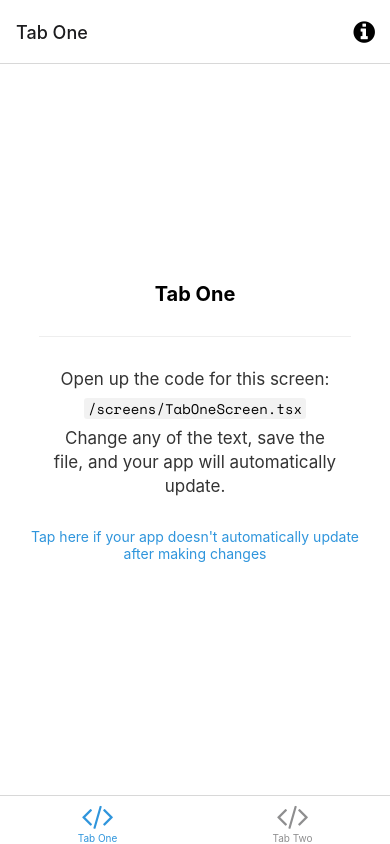
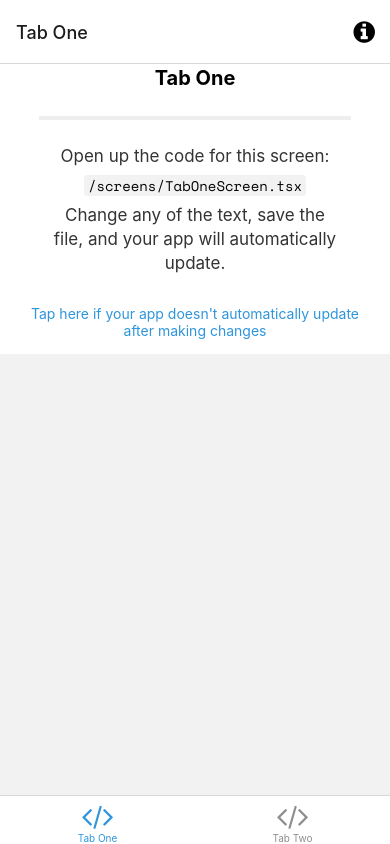
Before and after one commit to stan-dot/nativewind-setup, a React Native app in the folder my-app/: screen /TabOne in a window 390 px wide. Built offline with nearby package versions, Linux system fonts and the light colour scheme; what expo-linking would draw is missing.

Commit message:
changed tabonescreen into tailwind

```diff
--- a/my-app/screens/TabOneScreen.tsx
+++ b/my-app/screens/TabOneScreen.tsx
@@ -1,4 +1,3 @@
-import { StyleSheet } from 'react-native';
 
 import EditScreenInfo from '../components/EditScreenInfo';
 import { Text, View } from '../components/Themed';
@@ -6,27 +5,10 @@ import { RootTabScreenProps } from '../types';
 
 export default function TabOneScreen({ navigation }: RootTabScreenProps<'TabOne'>) {
   return (
-    <View style={styles.container}>
-      <Text style={styles.title}>Tab One</Text>
-      <View style={styles.separator} lightColor="#eee" darkColor="rgba(255,255,255,0.1)" />
+    <View className='flex items-center justify-center'>
+      <Text className='text-xl font-bold'>Tab One</Text>
+      <View className='my-6 h-1 w-4/5' lightColor="#eee" darkColor="rgba(255,255,255,0.1)" />
       <EditScreenInfo path="/screens/TabOneScreen.tsx" />
     </View>
   );
 }
-
-const styles = StyleSheet.create({
-  container: {
-    flex: 1,
-    alignItems: 'center',
-    justifyContent: 'center',
-  },
-  title: {
-    fontSize: 20,
-    fontWeight: 'bold',
-  },
-  separator: {
-    marginVertical: 30,
-    height: 1,
-    width: '80%',
-  },
-});
```
